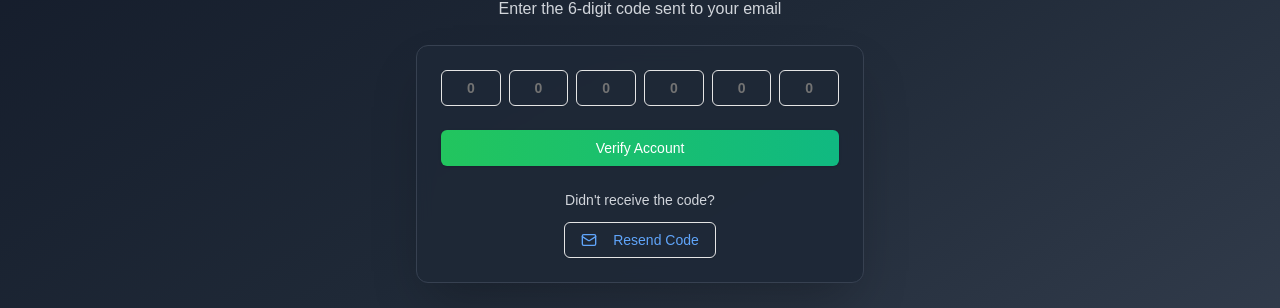
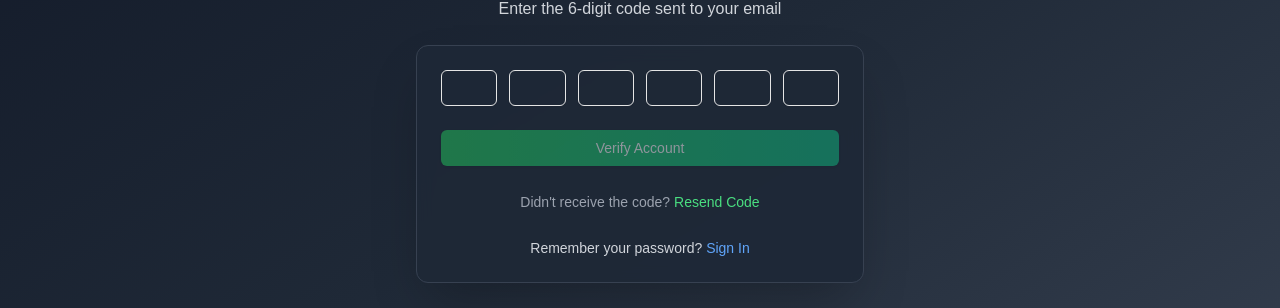
Before and after one commit to huzidev/next-ai, a Next.js app: page /auth/user/verify in a window 1280 px wide. Shown: the part 277-585 px from the top of the page. Built offline with nearby package versions, Linux system fonts and the light colour scheme; no server answers.

Commit message:
code resend

```diff
--- a/src/pages/auth/user/forgot-password/reset.tsx
+++ b/src/pages/auth/user/forgot-password/reset.tsx
@@ -142,7 +142,6 @@ export default function ResetPassword() {
                   </Button>
                 </div>
 
-                {/* Password Requirements */}
                 <PasswordRequirements password={formData.password} show={!!formData.password} />
               </div>
 
@@ -173,7 +172,6 @@ export default function ResetPassword() {
                   </Button>
                 </div>
 
-                {/* Password Match Error */}
                 <div className={`transition-all duration-300 ease-in-out overflow-hidden ${
                   !passwordsMatch && formData.confirmPassword ? 'max-h-6 opacity-100 mt-1' : 'max-h-0 opacity-0'
                 }`}>
--- a/src/pages/auth/user/verify/index.tsx
+++ b/src/pages/auth/user/verify/index.tsx
@@ -1,56 +1,45 @@
 import AuthHeader from "@/components/auth/AuthHeader";
+import AuthLink from "@/components/auth/AuthLink";
 import FormLayout from "@/components/auth/FormLayout";
+import OTPInput from "@/components/auth/OTPInput";
 import { Button } from "@/components/ui/button";
 import {
   Card,
   CardContent
 } from "@/components/ui/card";
-import { Input } from "@/components/ui/input";
 import { useToast } from "@/hooks/use-toast";
 import { api } from "@/lib/api";
-import { Mail, RotateCcw } from "lucide-react";
 import { useRouter } from "next/router";
-import { useRef, useState } from "react";
+import { useEffect, useState } from "react";
 
 export default function UserVerify() {
-  const [code, setCode] = useState(["", "", "", "", "", ""]);
+  const [otp, setOtp] = useState("");
   const [isLoading, setIsLoading] = useState(false);
   const [isResending, setIsResending] = useState(false);
+  const [resendTimer, setResendTimer] = useState(0);
   const { toast } = useToast();
   const router = useRouter();
-  const inputRefs = useRef<(HTMLInputElement | null)[]>([]);
-
-  // Get email from query params
   const email = router.query.email as string;
 
-  const handleChange = (index: number, value: string) => {
-    if (value.length > 1) return; // Only allow single character
-
-    const newCode = [...code];
-    newCode[index] = value;
-    setCode(newCode);
-
-    // Auto-focus next input
-    if (value && index < 5) {
-      inputRefs.current[index + 1]?.focus();
+  useEffect(() => {
+    let interval: NodeJS.Timeout;
+    if (resendTimer > 0) {
+      interval = setInterval(() => {
+        setResendTimer(prev => prev - 1);
+      }, 1000);
     }
-  };
-
-  const handleKeyDown = (index: number, e: React.KeyboardEvent) => {
-    if (e.key === "Backspace" && !code[index] && index > 0) {
-      inputRefs.current[index - 1]?.focus();
-    }
-  };
+    return () => {
+      if (interval) clearInterval(interval);
+    };
+  }, [resendTimer]);
 
   const handleSubmit = async (e: React.FormEvent) => {
     e.preventDefault();
 
-    const verificationCode = code.join("");
-
-    if (verificationCode.length !== 6) {
+    if (!otp || otp.length !== 6) {
       toast({
-        title: "Error",
-        description: "Please enter the complete 6-digit code",
+        title: "Invalid Code",
+        description: "Please enter a valid 6-digit verification code",
         variant: "destructive",
       });
       return;
@@ -61,7 +50,7 @@ export default function UserVerify() {
     try {
       const response = await api.post("/api/auth/user/verify", {
         email,
-        code: verificationCode,
+        code: otp,
       });
 
       if (response.success) {
@@ -91,7 +80,10 @@ export default function UserVerify() {
   };
 
   const handleResendCode = async () => {
+    if (!email || resendTimer > 0) return;
+
     setIsResending(true);
+    setResendTimer(10); // Start 10 second timer
 
     try {
       const response = await api.post("/api/auth/user/resend-verification", {
@@ -100,9 +92,10 @@ export default function UserVerify() {
 
       if (response.success) {
         toast({
-          title: "Code Sent",
+          title: "New Code Sent",
           description: "A new verification code has been sent to your email",
         });
+        setOtp(""); // Clear the input
       } else {
         toast({
           title: "Error",
@@ -135,62 +128,55 @@ export default function UserVerify() {
 
       <Card className="shadow-2xl border border-gray-700 bg-gray-800/90 backdrop-blur">
 
-        <CardContent className="space-y-6">
+        <CardContent className="p-6 space-y-6">
           <form onSubmit={handleSubmit} className="space-y-6">
-            <div className="space-y-2">
-              <div className="flex justify-center">
-                <div className="flex space-x-2">
-                  {code.map((digit, index) => (
-                    <Input
-                      key={index}
-                      ref={(el) => {
-                        inputRefs.current[index] = el;
-                      }}
-                      type="text"
-                      inputMode="numeric"
-                      pattern="[0-9]*"
-                      maxLength={1}
-                      value={digit}
-                      onChange={(e) => handleChange(index, e.target.value)}
-                      onKeyDown={(e) => handleKeyDown(index, e)}
-                      className="w-12 h-12 text-center text-lg font-semibold bg-gray-700 border-gray-600 text-white focus:border-blue-400 focus:ring-blue-400"
-                      placeholder="0"
-                    />
-                  ))}
-                </div>
-              </div>
+            <div className="space-y-4">
+              <OTPInput
+                value={otp}
+                onChange={setOtp}
+                disabled={isLoading}
+                className="justify-center"
+              />
             </div>
 
             <Button
               type="submit"
               className="w-full h-11 bg-gradient-to-r from-green-500 to-emerald-500 hover:from-green-600 hover:to-emerald-600 text-white font-medium transition-all duration-200"
-              disabled={isLoading}
+              disabled={isLoading || otp.length !== 6}
             >
               {isLoading ? "Verifying..." : "Verify Account"}
             </Button>
           </form>
 
-          <div className="mt-6 text-center space-y-3">
-            <p className="text-sm text-gray-300">Didn't receive the code?</p>
-            <Button
-              variant="outline"
-              onClick={handleResendCode}
-              disabled={isResending}
-              className="text-blue-400 hover:text-blue-300 border-gray-600 hover:bg-gray-700 bg-transparent"
-            >
-              {isResending ? (
-                <>
-                  <RotateCcw className="h-4 w-4 mr-2 animate-spin" />
-                  Sending...
-                </>
-              ) : (
-                <>
-                  <Mail className="h-4 w-4 mr-2" />
-                  Resend Code
-                </>
-              )}
-            </Button>
+          <div className="text-center">
+            <p className="text-sm text-gray-400 inline">
+              Didn't receive the code?{" "}
+              <button
+                type="button"
+                onClick={handleResendCode}
+                disabled={isResending || resendTimer > 0 || !email}
+                className={`text-sm font-medium transition-colors ${
+                  resendTimer > 0 || isResending
+                    ? "text-gray-500 cursor-not-allowed"
+                    : "text-green-400"
+                }`}
+              >
+                {isResending
+                  ? "Sending..."
+                  : resendTimer > 0
+                    ? `Resend Code (${resendTimer}s)`
+                    : "Resend Code"
+                }
+              </button>
+            </p>
           </div>
+
+          <AuthLink
+            text="Remember your password?"
+            linkText="Sign In"
+            linkHref="/auth/user/signin"
+            variant="blue"
+          />
         </CardContent>
       </Card>
 
```
